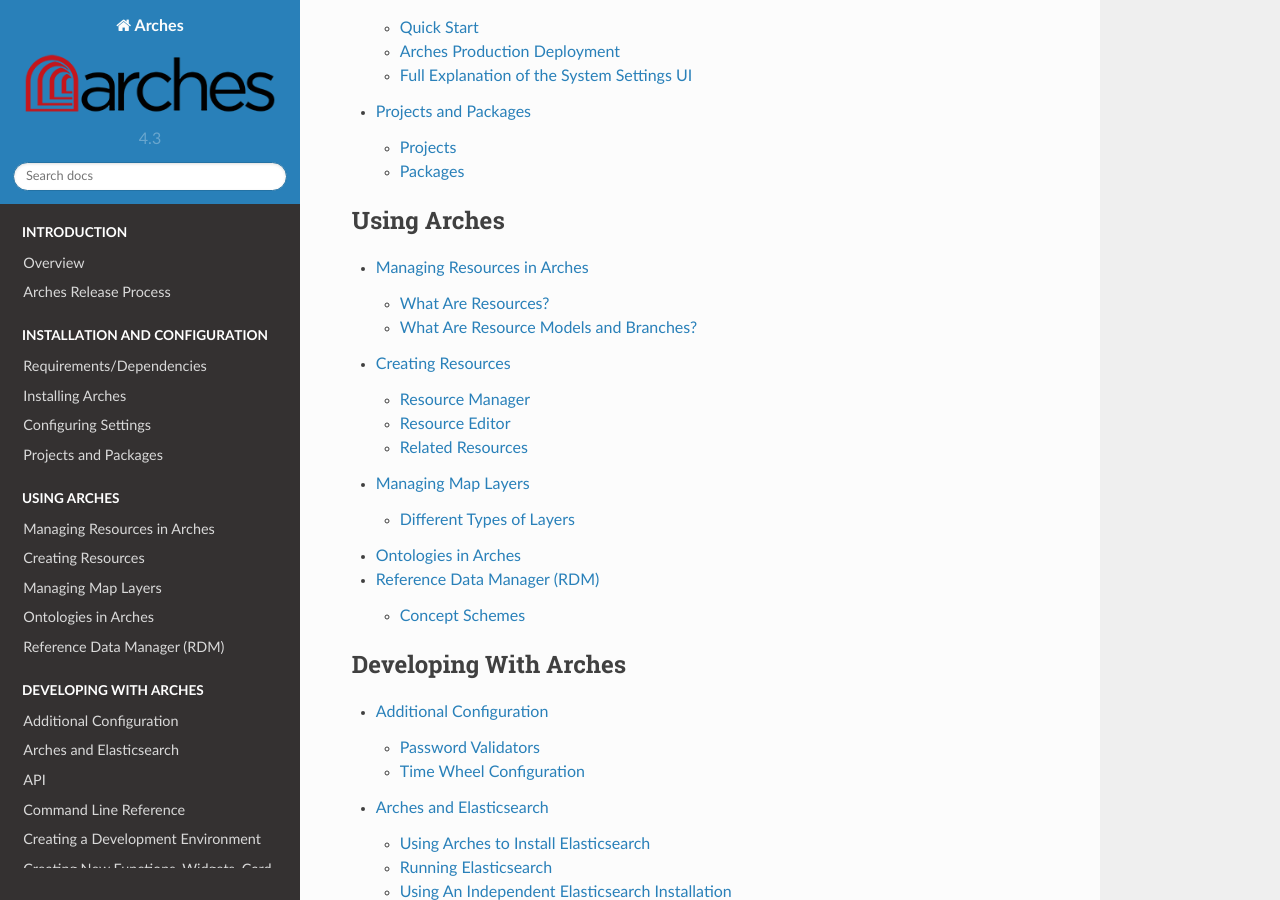
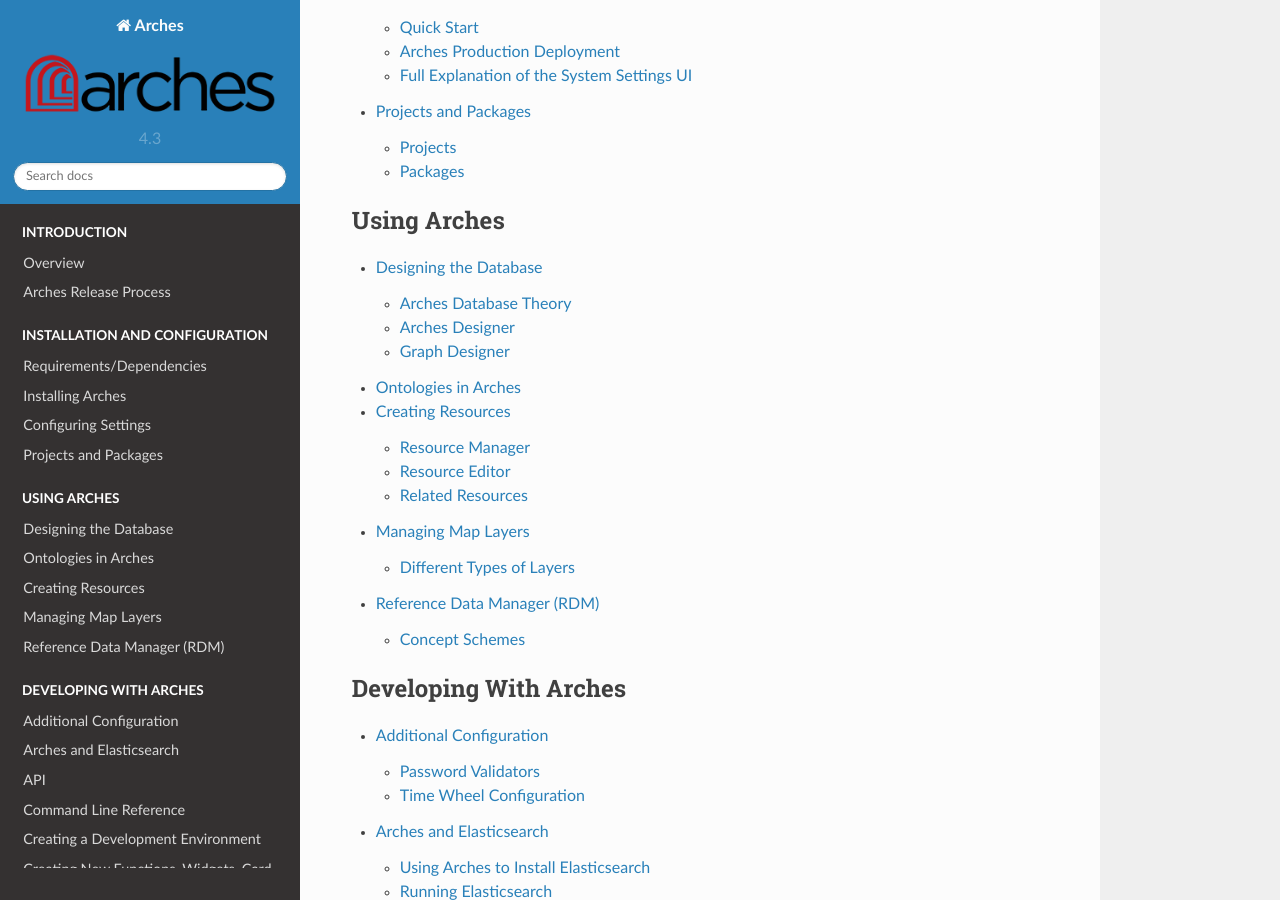
Before and after one commit to archesproject/arches-docs, a Sphinx documentation site: the page built from docs/index.txt, in a window 1280 px wide and 900 px high, scrolled down 744 px. Built offline with Sphinx 7.4.7 and the Read the Docs theme 2.0.0, drawn with Linux system fonts in a browser that asks for light colours; some of the changed lines change nothing that is shown.

Commit message:
update graph designer and database construction section

```diff
--- /dev/null
+++ b/docs/designing-the-database.txt
@@ -0,0 +1,80 @@
+######################
+Designing the Database
+######################
+
+Arches Database Theory
+======================
+
+Let's begin with a brief primer on some of the core concepts upon which Arches is constructed.
+
+**Resources** - Resources are what we call database records. If you are using Arches to create an inventory of historic buildings, each one of those buildings will be recorded as a "resource". This terminology is used throughout the app.
+
+**Resource Models** - When creating new Resources, a data entry user must decide which Resource Model to use, determining what information is collected for the Resource. Think of different Resource Models as categories of records in your database -- "Buildings" vs. "Archaeological Sites" vs. "Cemeteries", for example. Every Arches database must have at least one Resource Model.
+
+**Branches** - Think of Branches as "partial" Resource Models that can be aggregated to form a "full" Resource Model. They function as resuable building blocks, allowing you to avoid having to manually recreate complex structures in multiple Resource Models.
+
+.. important:: Both **Resource Models** and **Branches** are sometimes referred to generically as "graphs". This is because their underlying architecture is identical, Resource Models just have more properties and capabilities attached to them.
+
+Arches Designer
+===============
+
+The Arches Designer is where you export, import, duplicate, modify, and create your Resource Models and Branches. Any user who is part of the Graph Editor group will have access to the Arches Designer.
+
+.. image:: images/arches-desinger.png
+
+If you don't see Resource Models or Branches listed in your Arches Designer, you may want to consider `loading a package <command-line-reference.html#loading-a-package-into-a-project>`_. Alternatively, you can directly import individual Resource Model files through **Add ...**.
+
+To edit a Resource Model or Branch, click on it or click **Manage ... > Manage Graph** and you'll be brought to the Graph Designer.
+
+.. image:: images/select-graph.png
+
+Graph Designer
+==============
+
+Almost all aspects of a Resource Model and Branch design are handled in the Graph Designer. The exception is Functions, which are only relevant to Resource Models and are handled in the separate Function Manager.
+
+The Graph Designer comprises three tabs, the `Graph Tab`_, `Cards Tab`_, and `Permissions Tab`_. Each tab is used to configure a different aspect of the Resource Model or Branch: In the Graph Tab you design the node structure, in the Cards Tab you configure the user interface (card) for each nodegroup, and in the Permissions Tab you are able to assign detailed permission levels to each card. The basic workflow for using the Graph Designer is to proceed through the tabs in that same order.
+
+Graph Tab
+---------
+
+The Graph Tab is where you build the actual graph, the structured set of nodes and nodegroups, which is the core of a Resource Model or Branch. As noted above, sometimes Resource Models and Branches are generically referred to as "graphs".
+
+.. figure:: images/graph-designer-graph-tab.png
+
+   Screenshot of the Graph Tab in the Graph Designer, showing an "Actor" Resource Model.
+
+In practice, constructing the graph means adding nodes (or existing Branches) to the Graph Tree, which appears on the left side of the page when the Graph Tab is activated. When you add a new node, you set many different settings for that node, like datatype, in the main panel of the page.
+
+.. note:: If you are building a graph that uses an ontology, the ontology rules will automatically be enforced during this graph construction process.
+
+Along the way, you can use the preview button to display the graph in a more graph-like manner. This view will be familiar to users of Arches going back to version 3.0.
+
+.. figure:: images/graph-designer-graph-tab-preview.png
+
+   Screenshot of the Graph Tab in the Graph Designer, showing the graph in preview mode.
+
+Cards Tab
+---------
+
+Once you have added nodes to the graph, you can switch to the Cards Tab to begin refining the user interface. This is where you determine how users will enter data for these nodes, and what the public-facing "resource report" will look like. As you can see, the graph tree is replaced with a "card tree", which is very similar to what users will see when they begin creating a resource using this Resource Model. However, here you are able to select each widget in the card tree, and configure it with the Widget Manager on the right-hand of the page.
+
+.. figure:: images/graph-designer-card-tab.png
+
+   Screenshot of the Cards Tab in the Graph Designer, showing an "Actor" Resource Model.
+
+Permissions Tab
+---------------
+
+Arches allows you to define permissions at the card level, so in the Permissions Tab you'll see the card tree, just as in the Cards tab. However, you will only be able to select entire cards, not individual nodes.
+
+.. figure:: images/graph-designer-permissions-tab.png
+
+   Screenshot of the Permissions Tab in the Graph Designer, showing an "Actor" Resource Model.
+
+Once you have selected one or more cards, you can select a user or user group and then assign one of the following permissions levels:
+
+:Delete: Allows users to delete instances of this nodegroup. Note, this is not the same as being allowed to delete an entire resource, permissions for which are not handled here.
+:No Access: Disallows users from seeing or editing instances of this nodegroup. Use this permission level to hide sensitive data from non-authenticated users (the public).
+:Read: Allows users to see this nodegroup's card. If disallowed, the card/nodegroup will be hidden from the map and resource reports.
+:Create/Update: Allows users to create or edit instances of this nodegroup. This provides the ability to let users edit some information about a resource, while be restricted from editing other information.
--- a/docs/index.txt
+++ b/docs/index.txt
@@ -22,10 +22,10 @@
     :caption: Using Arches
     :maxdepth: 2
 
-    managing-resources
+    designing-the-database
+    ontologies-in-arches
     creating-resources
     managing-map-layers
-    ontologies-in-arches
     rdm
 
 .. toctree::
--- a/docs/managing-resources.txt
+++ /dev/null
@@ -1,21 +0,0 @@
-############################
-Managing Resources in Arches
-############################
-
-What Are Resources?
-===================
-
-Resources are what we call "database records". Are you using Arches to create an inventory of historic buildings? In the Arches, each one of those buildings will be recorded as a resource. It can have its own name, architectural style, location, etc.
-
-What Are Resource Models and Branches?
-======================================
-
-A central tenet of Arches' design has always been the ability to divide your inventory into distinct categories. For example, you may want to inventory buildings, as well as the architects that designed them. You would want two different categories: one called "Building" and another called "Architect". In Arches v4, we are calling these categories Resource Models. Using different Resource Models allows you to record distinct sets of information for Buildings as compared to Architects, even though all of the records are stored together in your single Arches database.
-
-You can define these Resource Models within the Arches app itself, and to make this process easier we've added an intermediary concept called Branches. These are modular components that, after being created separately, may be added to any Resource Models you already have.
-
-Consider the following example: You need to create a Building Resource Model and an Architect Resource Model. For resources of both types you will need to record a name. However, for the buildings you'd like to record building materials, while the architects should get some biographical information. Thus, we are talking about two new Resource Models (Building, Architect) and three new Branches (Name, Materials, Biography). You will make all five entities, and then add the appropriate Branches to the appropriate Resource Models.
-
-.. image:: images/models-and-branches-draft.png
-
-Managing Resource Models and Branches happens in the Arches Designer, and to enter this part of the system you must have the appropriate permissions. Once you have logged in, choose MANAGE DATA from the Arches home page, and find the Arches Designer in the left side-bar menu. You are now ready to create, modify, and remove Resource Models and Branches.
```
Also changed, not shown: docs/images/graph-designer-all-tabs.jpg (deleted), docs/images/graph-designer-card-tab.png (added), docs/images/graph-designer-cards-tab.jpg (deleted), docs/images/graph-designer-graph-tab-preview.png (added), docs/images/graph-designer-graph-tab.jpg (deleted), docs/images/graph-designer-graph-tab.png (added), docs/images/graph-designer-permissions-tab.jpg (deleted), docs/images/graph-designer-permissions-tab.png (added).
